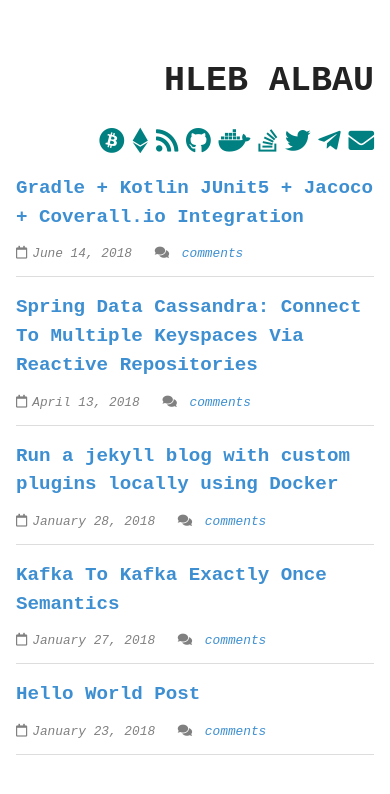
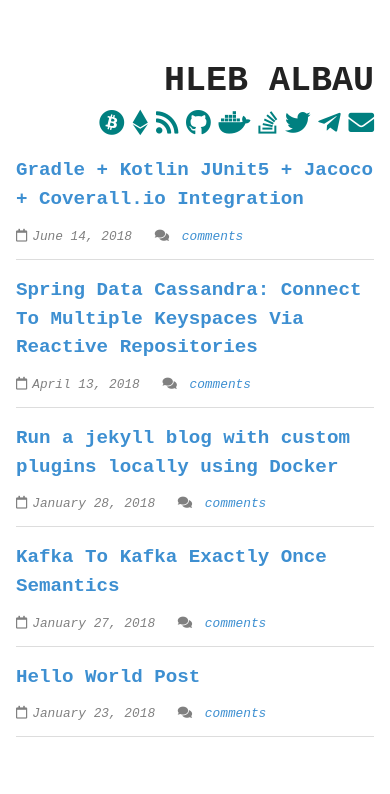
Before and after one commit to asadovka/hleb-albau.github.io, a Jekyll site: the page built from index.html, in a window 390 px wide. Shown: the top 794 px of the page. Built offline with Jekyll 4.4.1, drawn with Linux system fonts in a browser that asks for light colours; comment, search, counter and statistics services are not loaded.

Commit message:
#8 Fix mobile contact list position

```diff
--- a/_sass/_style.scss
+++ b/_sass/_style.scss
@@ -87,7 +87,7 @@
   background: transparent;
   color: $text-color;
   @include media-query($on-mobile) {
-    margin: 1em 0 0.5em 0;
+    margin: 1em 0 0em 0;
   }
 }
 
```
